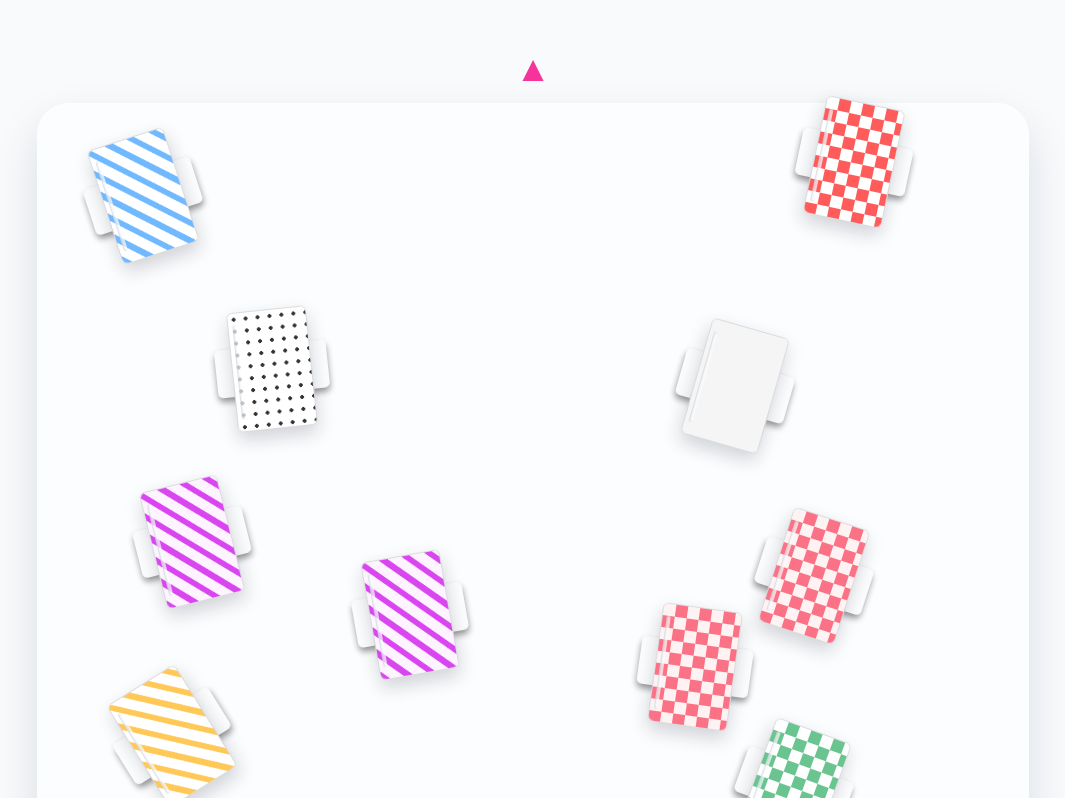
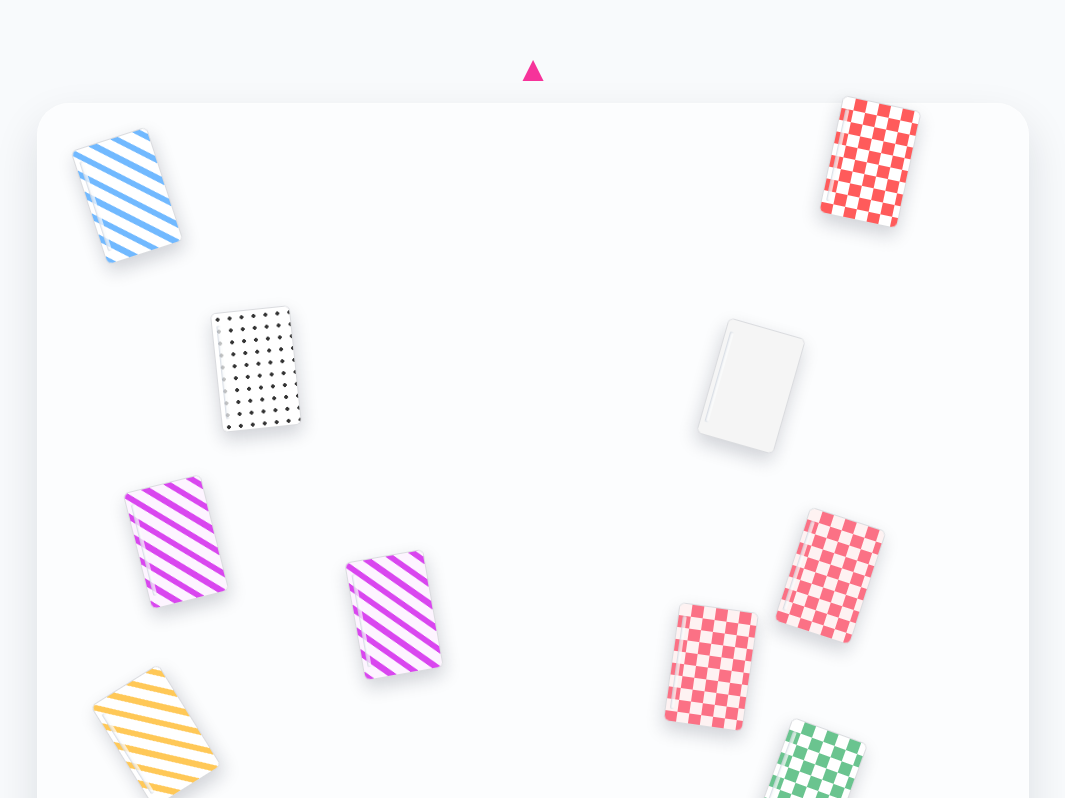
Before and after one commit to PlasticPlactice/graduationwork-group-elephant, a Next.js app: page /posts/bookshelf in a window 1280 px wide. Shown: the part 1102-1900 px from the top of the page, without its empty margins (107-1172 px from the left). Built offline with nearby package versions, Linux system fonts and the light colour scheme.

Commit message:
本のデザインの修正とリンクの追加

```diff
--- a/components/bookshelf/ScatterBook.tsx
+++ b/components/bookshelf/ScatterBook.tsx
@@ -27,6 +27,10 @@ export function ScatterBook({
   const buttonStyle: CSSProperties = {
     ...style,
     backgroundColor: "transparent",
+    border: "none",
+    padding: 0,
+    boxShadow: "none",
+    appearance: "none",
   };
   const bookStyle: CSSProperties = {
     width,
@@ -38,7 +42,7 @@ export function ScatterBook({
       type="button"
       onClick={onClick}
       disabled={!isInteractive}
-      className={`group ${className} rounded-md border-none p-0 text-left ${
+      className={`${className} rounded-md border-none p-0 text-left ${
         isInteractive
           ? "cursor-pointer focus-visible:ring-2 focus-visible:ring-pink-500 focus-visible:ring-offset-2"
           : "cursor-default"
--- a/components/features/EventCard.tsx
+++ b/components/features/EventCard.tsx
@@ -17,7 +17,7 @@ export const EventCard = ({
   description,
   buttonText = "投票へ",
   onButtonClick,
-  href,
+  href = "/posts/bookshelf",
 }: EventCardProps) => {
   return (
     <div className="event-card">
```
